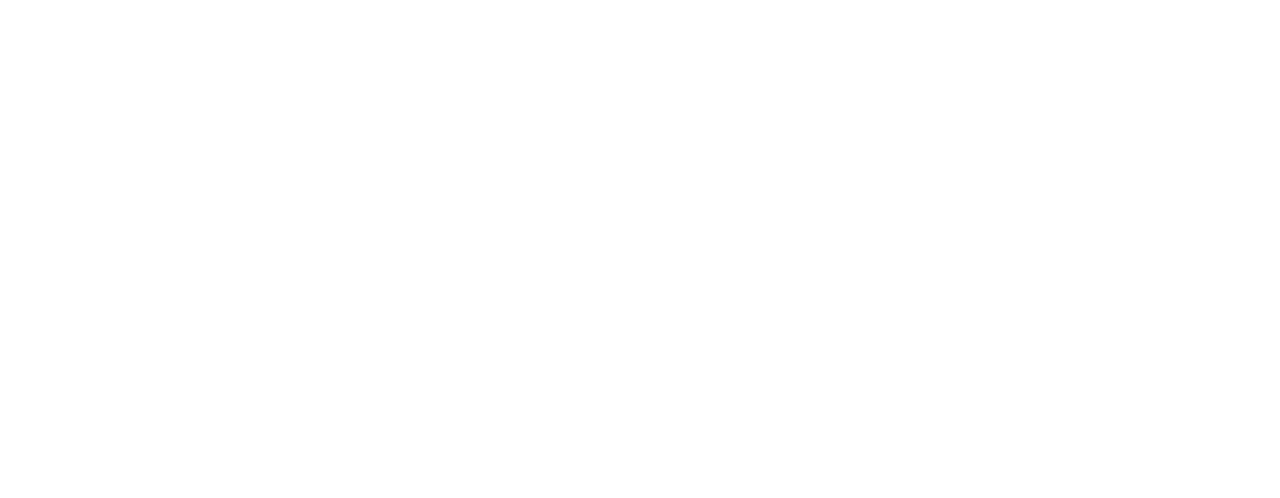
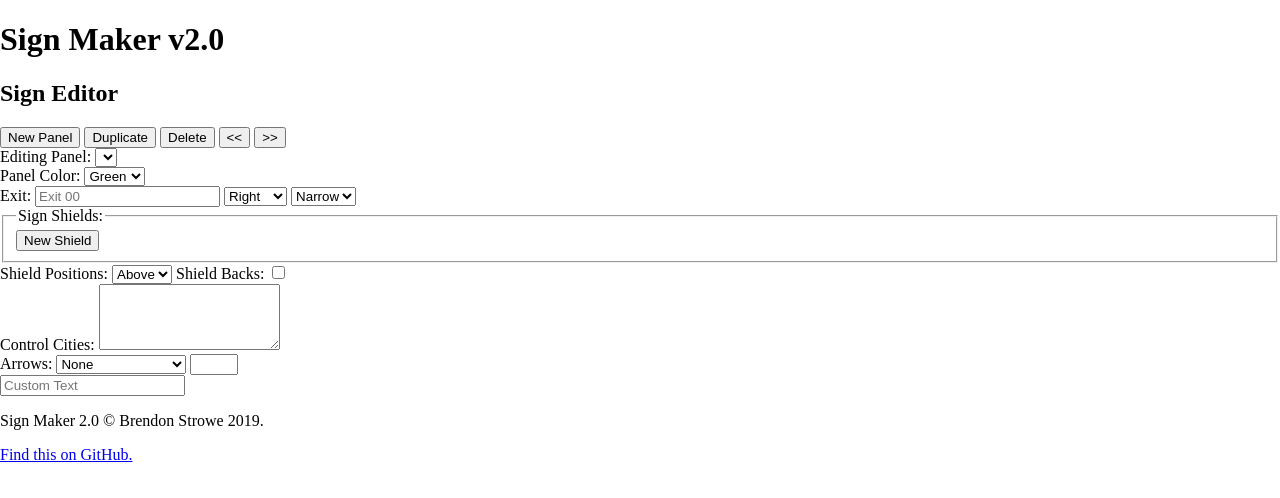
Before and after one commit to BrenStro/SignMaker, a plain HTML site: page index.html in a window 1280 px wide. Drawn offline with Linux system fonts and the light colour scheme.

Commit message:
Began User Interface Implementation
Began user interface implemetation. Defined the necessary functions and
linked them to the UI. Basic UI initialization written.

```diff
--- a/index.html
+++ b/index.html
@@ -15,12 +15,80 @@
         <script src="js/ExitTab.js" type="text/javascript" ></script>
         <script src="js/Panel.js" type="text/javascript" ></script>
         <script src="js/Post.js" type="text/javascript" ></script>
+        <script src="js/main.js" type="text/javascript" ></script>
 
         <title>Sign Maker 2.0</title>
     </head>
-    <body>
-		<main>
+    <body onLoad="app.init();">
+        <header>
+    		<h1>Sign Maker v2.0</h1>
+    	</header>
 
-		</main>
+    	<main>
+    		<div id="panels">
+
+        	</div>
+
+            <form name="signMaker">
+    			<h2>Sign Editor</h2>
+    			<!-- Panel Editing Commands -->
+    			<input type="button" value="New Panel" onClick="app.newPanel();" />
+    			<input type="button" value="Duplicate" onClick="app.duplicatePanel();" />
+    			<input type="button" value="Delete" onClick="app.deletePanel();" />
+    			<input type="button" value="<<" onClick="app.shiftLeft();" />
+    			<input type="button" value=">>" onClick="app.shiftRight();" />
+    			<br />
+    			<!-- Panel Choice -->
+    			<label for="panelEditing">Editing Panel:</label>
+    			<select id="panelEditing" onChange="app.updateForm();">
+    			</select>
+    			<br />
+    			<!-- Color -->
+    			<label for="panelColor">Panel Color:</label>
+    			<select id="panelColor" onChange="app.redraw();">
+    			</select>
+    			<br />
+    			<!-- Exit tab -->
+    			<label for="exitNumber">Exit:</label>
+    			<input type="text" id="exitNumber" name="exitNumber" placeholder="Exit 00" />
+    			<select id="exitTabPosition" onChange="app.redraw();">
+    			</select>
+    			<select id="exitTabWidth" onChange="app.redraw();">
+    			</select>
+    			<br />
+    			<!-- Shield and banner -->
+    			<fieldset>
+    				<legend>Sign Shields:</legend>
+    				<div id="shields">
+
+                    </div>
+    				<input type="button" value="New Shield" onclick="app.newShield(); app.redraw();" />
+    			</fieldset>
+    			<!-- Position of Shields -->
+    			<label for="shieldsPositions">Shield Positions:</label>
+    			<select id="shieldsPositions" onChange="app.redraw();">
+    			</select>
+    			<label for="shieldBacks" id="shieldBacksLabel">Shield Backs: </label><input type="checkbox" id="shieldBacks" name="shieldBacks" value="shieldBacks" onChange="app.redraw();" />
+    			<br />
+    			<!-- Control Cities -->
+    			<label for="controlText" id="controlCitiesLabel">Control Cities:</label>
+    			<textarea id="controlText" wrap="hard" rows="4" onBlur="app.redraw();"></textarea>
+    			<br />
+    			<!-- Arrows -->
+    			<label for="guideArrow">Arrows:</label>
+    			<select id="guideArrow" onChange="app.redraw();">
+    			</select>
+                <input type="number" id="lanesWide" name="lanesWide" min=0 max=6 onBlur="app.redraw();" />
+    			<br />
+    			<input type="text" id="customText" name="customText" placeholder="Custom Text" onBlur="app.redraw();" />
+    			<br />
+            </form>
+
+    	</main>
+
+    	<footer>
+    		<p>Sign Maker 2.0 &copy; Brendon Strowe 2019.</p>
+    		<p><a href="https://github.com/BrenStro/sign-maker-2.0" target="_blank">Find this on GitHub.</a></p>
+    	</footer>
     </body>
 </html>
--- a/js/Panel.js
+++ b/js/Panel.js
@@ -5,14 +5,17 @@ class Panel {
 	 * @param  {String} panelColor Background color of the sign and exit tab.
 	 * @param  {Sign} sign Sign to make up the panel.
 	 * @param  {ExitTab} [exitTab=null] Optional exit tab to include in the panel.
+	 * @param  {Boolean} [shieldBacks=false] Whether or not shields should be
+	 * 					displayed with backings.
 	 */
-	constructor(sign, panelColor, exitTab=null) {
+	constructor(sign, panelColor, exitTab=null, shieldBacks=false) {
 		if (Object.keys(lib.colors).includes(panelColor)) {
 			this.panelColor = panelColor;
 		} else {
-			this.panelColor = lib.colors["Green"];
+			this.panelColor = "Green";
 		}
 		this.sign = sign;
 		this.exitTab = exitTab;
+		this.shieldBacks = shieldBacks;
 	}
 }
--- a/js/Sign.js
+++ b/js/Sign.js
@@ -23,7 +23,7 @@ class Sign {
 		if (Object.keys(this.shieldPositions).includes(shieldPosition)) {
 			this.shieldPosition = shieldPosition;
 		} else {
-			this.shieldPosition = this.shieldPositions["Above"];
+			this.shieldPosition = "Above";
 		}
 		if (this.exitTabPositions.includes(exitTabPosition)) {
 			this.exitTabPosition = exitTabPosition;
@@ -51,8 +51,9 @@ Sign.prototype.shieldPositions = {
 };
 Sign.prototype.exitTabPositions = ["Left", "Center", "Right"];
 Sign.prototype.guideArrows = {
+	"None" : " ",
 	"Side Left" : "sideLeft",
-	"Side RIght" : "sideRight",
+	"Side Right" : "sideRight",
 	"Exit Only" : "exitOnly",
 	"Left/Down Arrow" : "leftDownArrow",
 	"Left Arrow" : "leftArrow",
@@ -60,6 +61,6 @@ Sign.prototype.guideArrows = {
 	"Right/Down Arrow" : "rightDownArrow",
 	"Right Arrow" : "rightArrow",
 	"Right/Up Arrow" : "rightUpArrow",
-	"downArrow" : "Down Arrow",
-	"upArrow" : "Up Arrow"
+	"Down Arrow" : "downArrow",
+	"Up Arrow" : "upArrow"
 }
--- a/js/lib.js
+++ b/js/lib.js
@@ -1,4 +1,32 @@
 let lib = (function() {
+
+	/**
+	 * Clears out the children from a given element.
+	 * @param  {Element} parentElmt - Parent element to be cleared of children.
+	 */
+	var clearChildren = function(parentElmt) {
+		while (parentElmt.firstChild) {
+			parentElmt.removeChild(parentElmt.firstChild);
+		}
+	}
+
+	/**
+	 * Creates and appends an option element to a given Select element.
+	 * @param  {Element} selectElmt - Select element to be appended to.
+	 * @param  {String} value - Value to be held by the option.
+	 * @param  {boolean} [selected=false] - Whether or not the new option should be auto-selected.
+	 * @param  {String} text - Display text for the option.
+	 */
+	var appendOption = function(selectElmt, value, selected=false, text) {
+		if (!text) {
+			text = value;
+		}
+		let optionElmt = document.createElement("option");
+		optionElmt.value = value;
+		optionElmt.selected = selected;
+		optionElmt.appendChild(document.createTextNode(text));
+		selectElmt.appendChild(optionElmt);
+	}
 
 	// FHW-defined colors.
 	let colors = {
@@ -11,6 +39,8 @@ let lib = (function() {
 	};
 
 	return {
+		clearChildren : clearChildren,
+		appendOption : appendOption,
 		colors : colors
 	};
-})()
+})();
--- /dev/null
+++ b/js/main.js
@@ -0,0 +1,117 @@
+let app = (function() {
+	let currentlySelectedPanelIndex = -1;
+
+	/**
+	 * Initialize the application.
+	 * @method init
+	 */
+	let init = function() {
+
+		// Populate color options
+		let colorSelectElmt = document.getElementById("panelColor");
+		for (let color in lib.colors) {
+			lib.appendOption(colorSelectElmt, color);
+		}
+
+		// Populate exit tab position options
+		let exitTabPositionSelectElmt = document.getElementById("exitTabPosition");
+		for (let position of Sign.prototype.exitTabPositions) {
+			lib.appendOption(exitTabPositionSelectElmt, position, (position == "Right"));
+		}
+
+		// Populate exit tab width options
+		let exitTabWidthSelectElmt = document.getElementById("exitTabWidth");
+		for (let width of ExitTab.prototype.tabWidths) {
+			lib.appendOption(exitTabWidthSelectElmt, width, (width == "Narrow"));
+		}
+
+		// Populate the shield position options
+		let shieldPositionsSelectElmt = document.getElementById("shieldsPositions");
+		for (let position in Sign.prototype.shieldPositions) {
+			lib.appendOption(shieldPositionsSelectElmt, position, (position == "Above"));
+		}
+
+		// Populate the guide arrow options
+		let guideArrowSelectElmt = document.getElementById("guideArrow");
+		for (let guideArrow in Sign.prototype.guideArrows) {
+			lib.appendOption(guideArrowSelectElmt, guideArrow);
+		}
+	}
+
+	/**
+	 * Update the fields in the form on the webpage.
+	 * @method updateForm
+	 */
+	let updateForm = function() {
+
+	}
+
+	/**
+	 * Create a new panel and add it to the post.
+	 * @method newPanel
+	 */
+	let newPanel = function() {
+
+	}
+
+	/**
+	 * Duplicate the currently selected panel.
+	 * @method duplicatePanel
+	 */
+	let duplicatePanel = function() {
+
+	}
+
+	/**
+	 * Delete the currently selected panel.
+	 * @method deletePanel
+	 */
+	let deletePanel = function() {
+
+	}
+
+	/**
+	 * Shift the currently selected panel left.
+	 * @method shiftLeft
+	 */
+	let shiftLeft = function() {
+
+	}
+
+	/**
+	 * Shift the currently selected panel right.
+	 * @method shiftRight
+	 */
+	let shiftRight = function() {
+
+	}
+
+	/**
+	 * Add a new shield to the current panel's sign.
+	 * @method newShield
+	 */
+	let newShield = function() {
+
+	}
+
+	/**
+	 * Redraw the panels onthe post.
+	 * @method redraw
+	 */
+	let redraw = function() {
+
+	}
+
+	return {
+		currentlySelectedPanelIndex : currentlySelectedPanelIndex,
+		init : init,
+		updateForm : updateForm,
+		newPanel : newPanel,
+		duplicatePanel : duplicatePanel,
+		deletePanel : deletePanel,
+		shiftLeft : shiftLeft,
+		shiftRight : shiftRight,
+		newShield : newShield,
+		redraw : redraw
+	};
+})();
```
